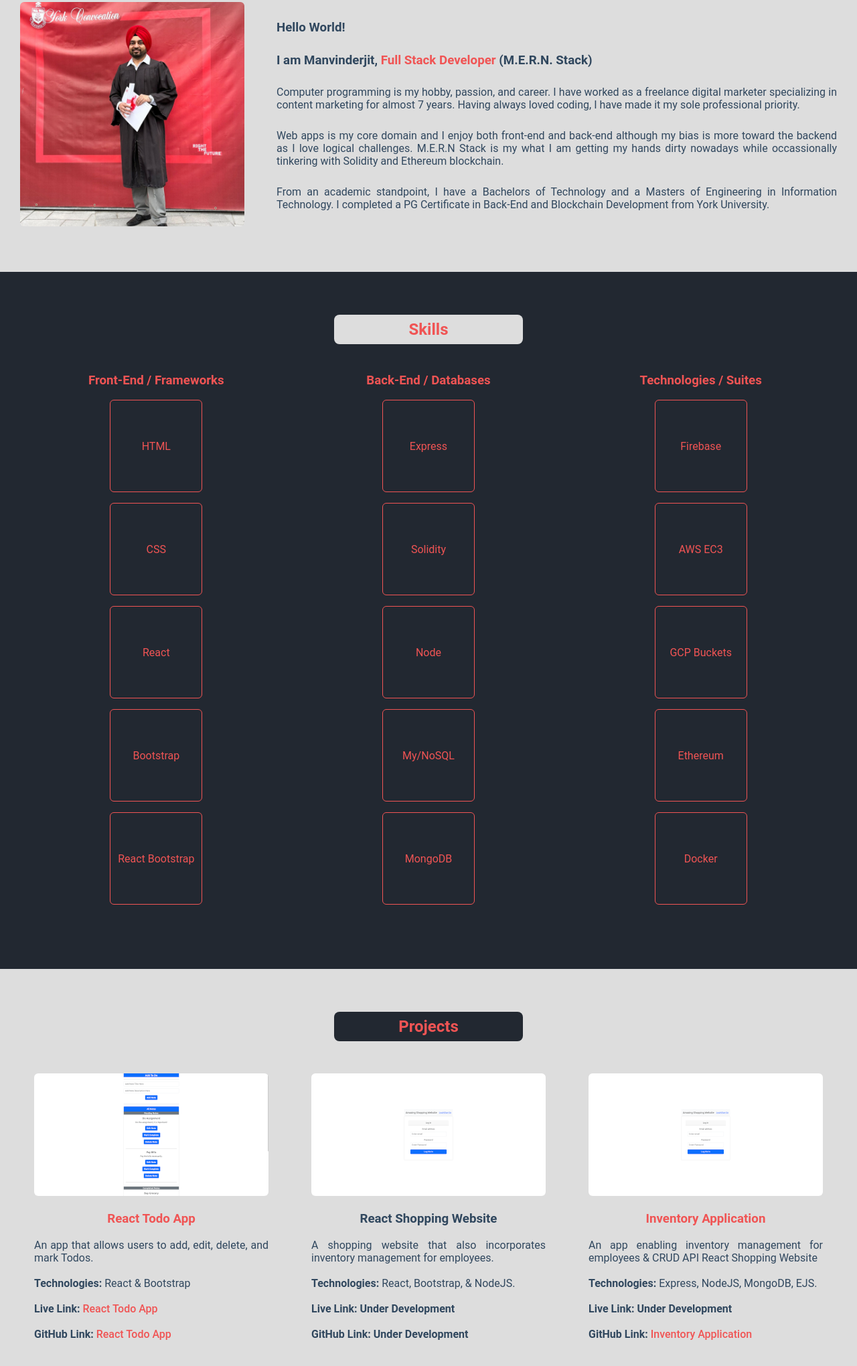
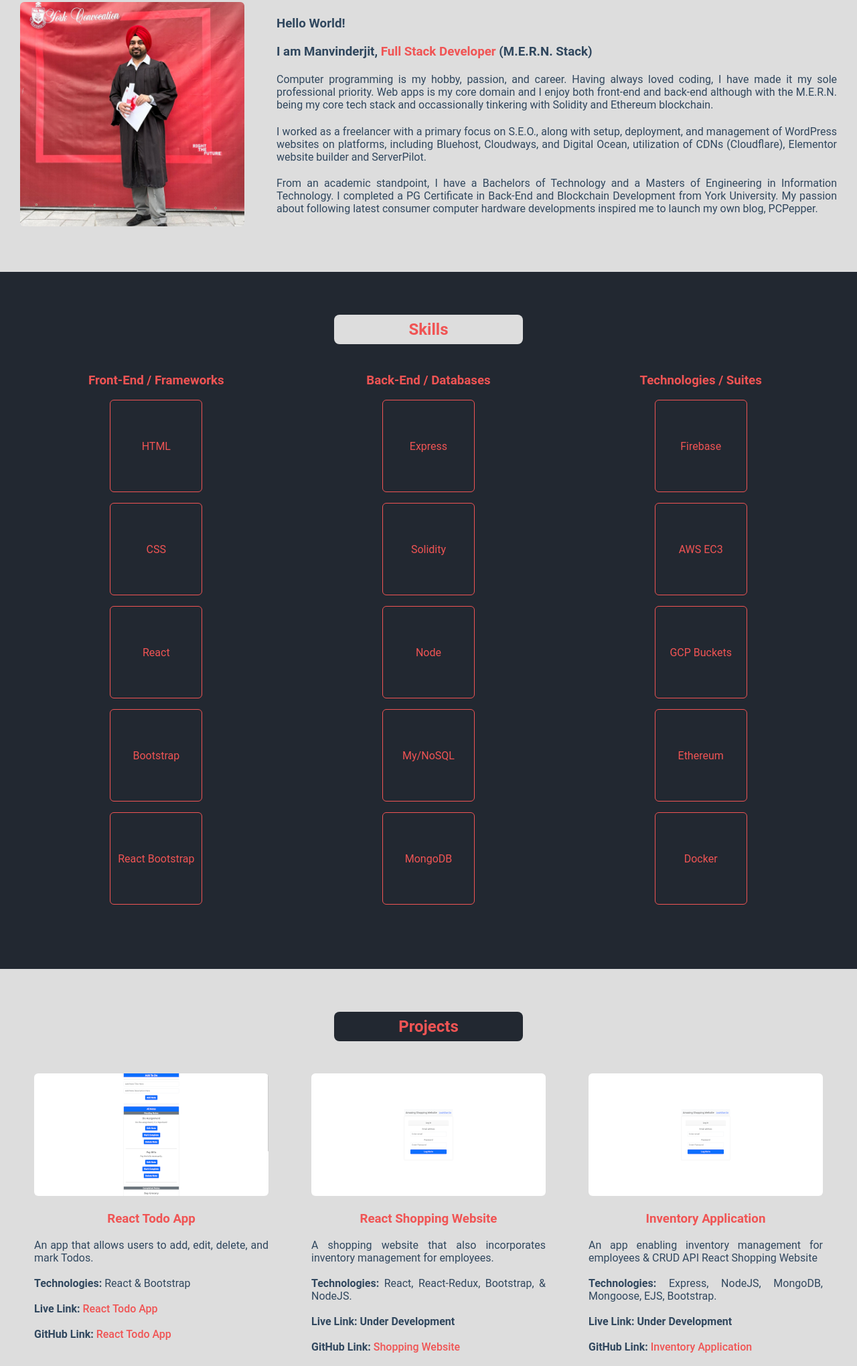
Before and after one commit to manvinderjit/2023-Project-Pragra-Digital-Portfolio, a plain HTML site: page index.html in a window 1280 px wide. Shown: the part 180-2220 px from the top of the page at 67% size. Drawn offline with Linux system fonts and the light colour scheme.

Commit message:
update: Update shopping app project

```diff
--- a/index.html
+++ b/index.html
@@ -42,13 +42,13 @@
                         <h3>Hello World!</h3>
                         <h3>I am Manvinderjit, <span class="span-text-red">Full Stack Developer</span> (M.E.R.N. Stack)</h3>
                         <p>
-                            Computer programming is my hobby, passion, and career. I have worked as a freelance digital marketer specializing in content marketing for almost 7 years. Having always loved coding, I have made it my sole professional priority.
+                            Computer programming is my hobby, passion, and career. Having always loved coding, I have made it my sole professional priority. Web apps is my core domain and I enjoy both front-end and back-end although with the M.E.R.N. being my core tech stack and occassionally tinkering with Solidity and Ethereum blockchain.
                         </p>
                         <p>
-                            Web apps is my core domain and I enjoy both front-end and back-end although my bias is more toward the backend as I love logical challenges. M.E.R.N Stack is my what I am getting my hands dirty nowadays while occassionally tinkering with Solidity and Ethereum blockchain.
+                            I worked as a freelancer with a primary focus on S.E.O., along with setup, deployment, and management of WordPress websites on platforms, including Bluehost, Cloudways, and Digital Ocean, utilization of CDNs (Cloudflare), Elementor website builder and ServerPilot.
                         </p>
                         <p>
-                            From an academic standpoint, I have a Bachelors of Technology and a Masters of Engineering in Information Technology. I completed a PG Certificate in Back-End and Blockchain Development from York University.
+                            From an academic standpoint, I have a Bachelors of Technology and a Masters of Engineering in Information Technology. I completed a PG Certificate in Back-End and Blockchain Development from York University. My passion about following latest consumer computer hardware developments inspired me to launch my own blog, PCPepper.
                         </p>
                     </div>
                 </div>
@@ -108,11 +108,13 @@
                         <div class="card-project">
                             <img src="./images/react-shopping-app.png" alt="A dynamic restaurant website's screenshot.">
                             <div class="card-project-value">
-                                <h3>React Shopping Website</h3>
+                                <a href="https://github.com/manvinderjit/2023-TOP-Project-Shopping-Cart" target="_blank">
+                                    <h3>React Shopping Website</h3>
+                                </a>
                                 <p>A shopping website that also incorporates inventory management for employees.</p>
-                                <p><br><strong>Technologies:</strong> React, Bootstrap, & NodeJS.</p>
+                                <p><br><strong>Technologies:</strong> React, React-Redux, Bootstrap, & NodeJS.</p>
                                 <p><br><strong>Live Link: Under Development</strong></p>
-                                <p><br><strong>GitHub Link: Under Development</strong></p>
+                                <p><br><strong>GitHub Link: <a href="https://github.com/manvinderjit/2023-TOP-Project-Shopping-Cart">Shopping Website</a></strong></p>
                             </div>
                         </div>
                           <div class="card-project">
@@ -122,7 +124,7 @@
                                     <h3>Inventory Application</h3>
                                 </a>
                                 <p>An app enabling inventory management for employees & CRUD API React Shopping Website </p>
-                                <p><br><strong>Technologies:</strong> Express, NodeJS, MongoDB, EJS.</p>
+                                <p><br><strong>Technologies:</strong> Express, NodeJS, MongoDB, Mongoose, EJS, Bootstrap.</p>
                                 <p><br><strong>Live Link: Under Development</strong></p>
                                 <p><br><strong>GitHub Link: <a href="https://github.com/manvinderjit/2023-TOP-Project-Inventory-Application" target="_blank">Inventory Application</a></strong></p>
                             </div>
@@ -224,9 +226,7 @@
                     <li>Ontario (ON), Canada</li>
                 </ul>
                 <div class="wrapper-social-media-icons">
-                    <a href="#" class="fa fa-twitter"></a>
-                    <a href="#" class="fa fa-linkedin"></a>
-                    <a href="#" class="fa fa-google"></a>
+                    <a href="https://www.linkedin.com/in/manvinderjit" class="fa fa-linkedin"></a>
                 </div>
 
             </section>
```
